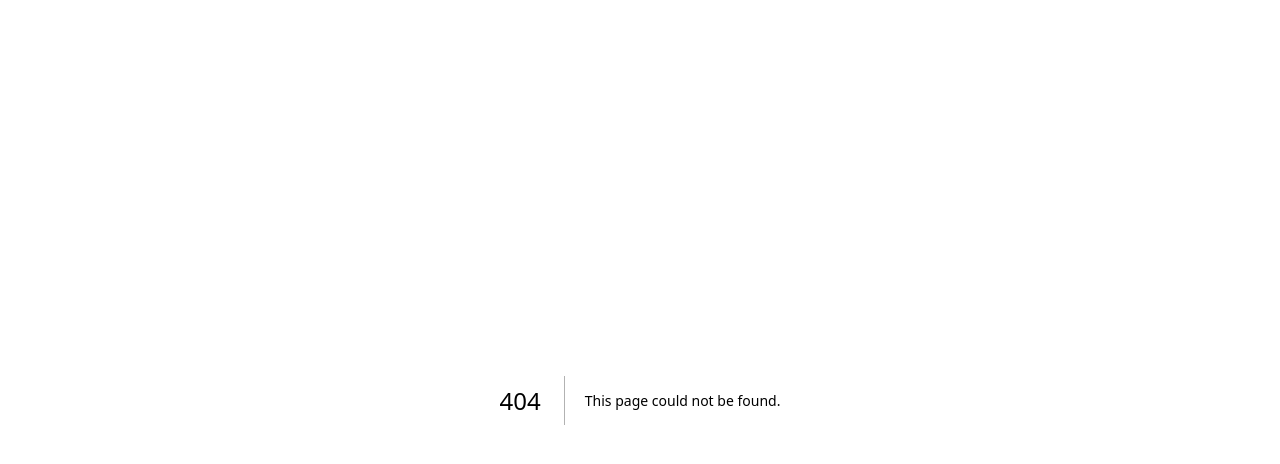
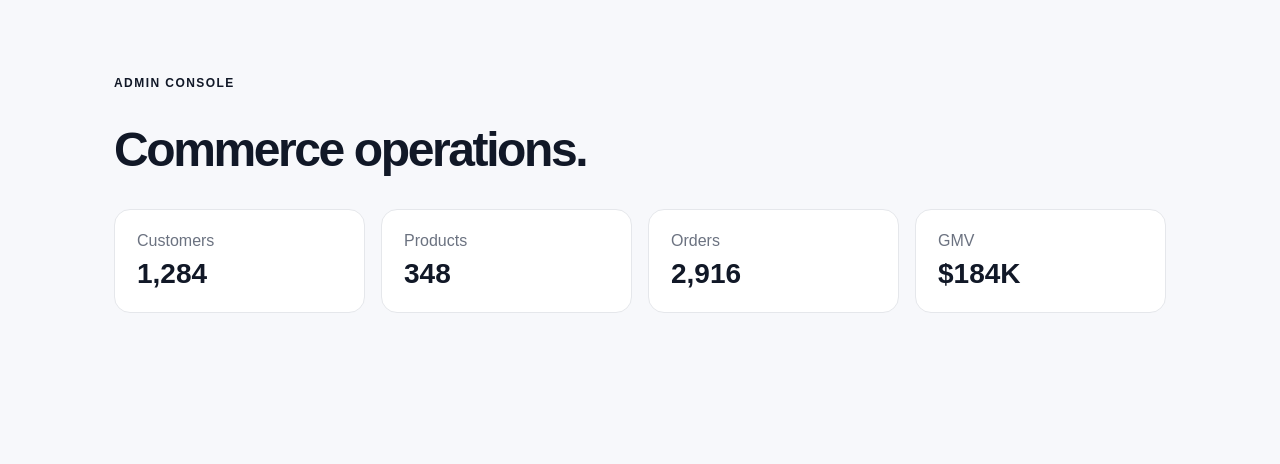
Before and after one commit to umairworkplace/velnora, a Next.js app: page /admin in a window 1280 px wide. Before the commit this address had no page. Shown: the top 464 px of the page. Built offline with nearby package versions, Linux system fonts and the light colour scheme.

Commit message:
feat: add admin console shell

```diff
--- /dev/null
+++ b/app/admin/page.tsx
@@ -0,0 +1,4 @@
+export default function AdminPage() {
+  const metrics = [["Customers", "1,284"], ["Products", "348"], ["Orders", "2,916"], ["GMV", "$184K"]];
+  return <main style={{ maxWidth: 1100, margin: "0 auto", padding: "64px 24px" }}><p style={{ fontWeight: 700, letterSpacing: ".12em", fontSize: 12 }}>ADMIN CONSOLE</p><h1 style={{ fontSize: 48, letterSpacing: "-0.05em" }}>Commerce operations.</h1><div style={{ display: "grid", gridTemplateColumns: "repeat(auto-fit,minmax(190px,1fr))", gap: 16 }}>{metrics.map(([label, value]) => <section key={label} style={{ padding: 22, background: "white", border: "1px solid #e5e7eb", borderRadius: 16 }}><p style={{ color: "#6b7280", margin: 0 }}>{label}</p><strong style={{ display: "block", fontSize: 28, marginTop: 8 }}>{value}</strong></section>)}</div></main>;
+}
```
